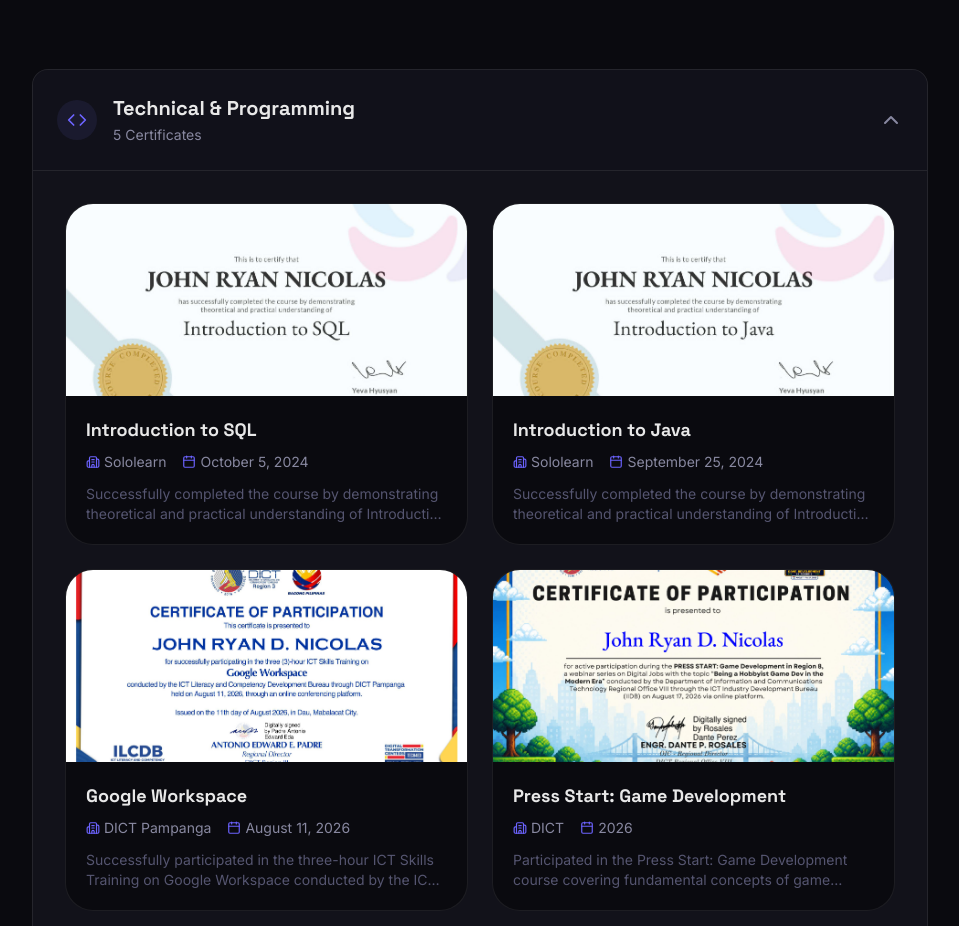
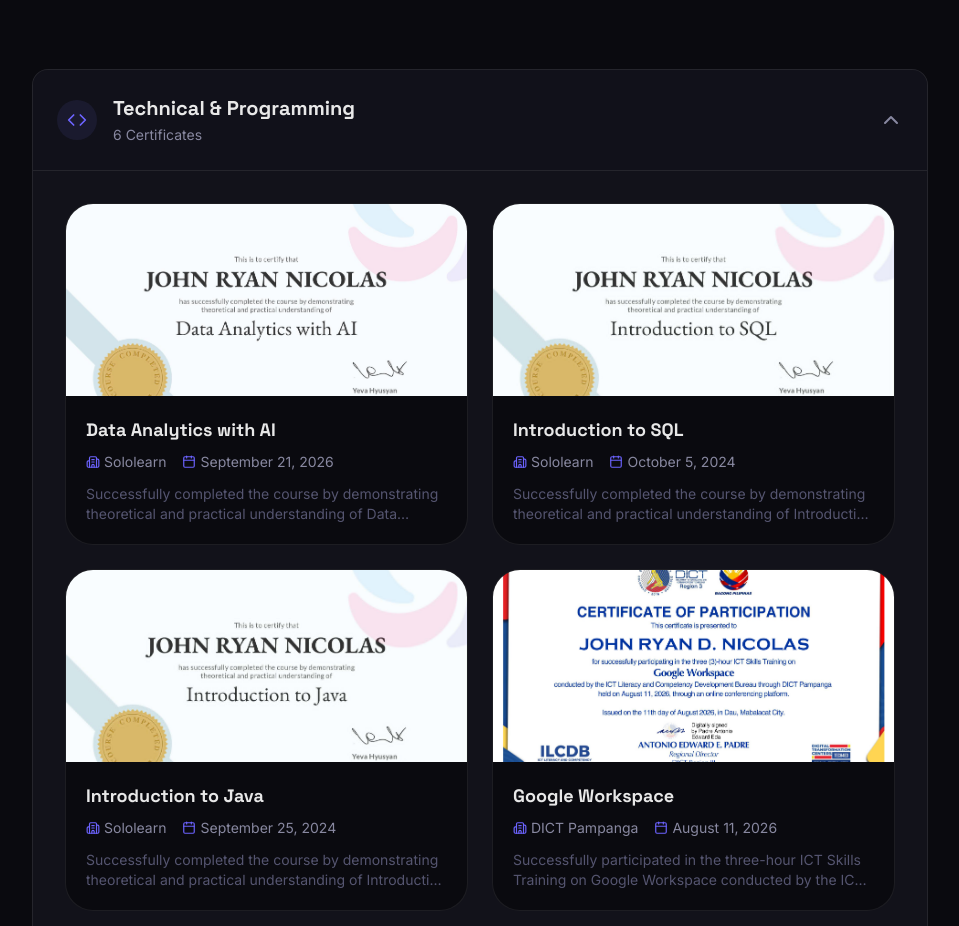
Before and after one commit to Zeshikiro/My-Portfolio, a Next.js app: page / in a window 1280 px wide. Shown: the part 5845-6771 px from the top of the page, without its empty margins (160-1119 px from the left). Built offline with nearby package versions, Linux system fonts and the light colour scheme.

Commit message:
Add Data Analytics with AI certificate

```diff
--- a/src/components/Certifications.tsx
+++ b/src/components/Certifications.tsx
@@ -26,6 +26,14 @@
     title: "Technical & Programming",
     icon: Code,
     certs: [
+      {
+        id: "sololearn-data-analytics-ai",
+        title: "Data Analytics with AI",
+        org: "Sololearn",
+        date: "September 21, 2026",
+        desc: "Successfully completed the course by demonstrating theoretical and practical understanding of Data Analytics with AI.",
+        image: "/Photos/data analytics with ai.jpg",
+      },
       {
         id: "sololearn-sql",
         title: "Introduction to SQL",
```
Also changed, not shown: public/Photos/data analytics with ai.jpg (added).
